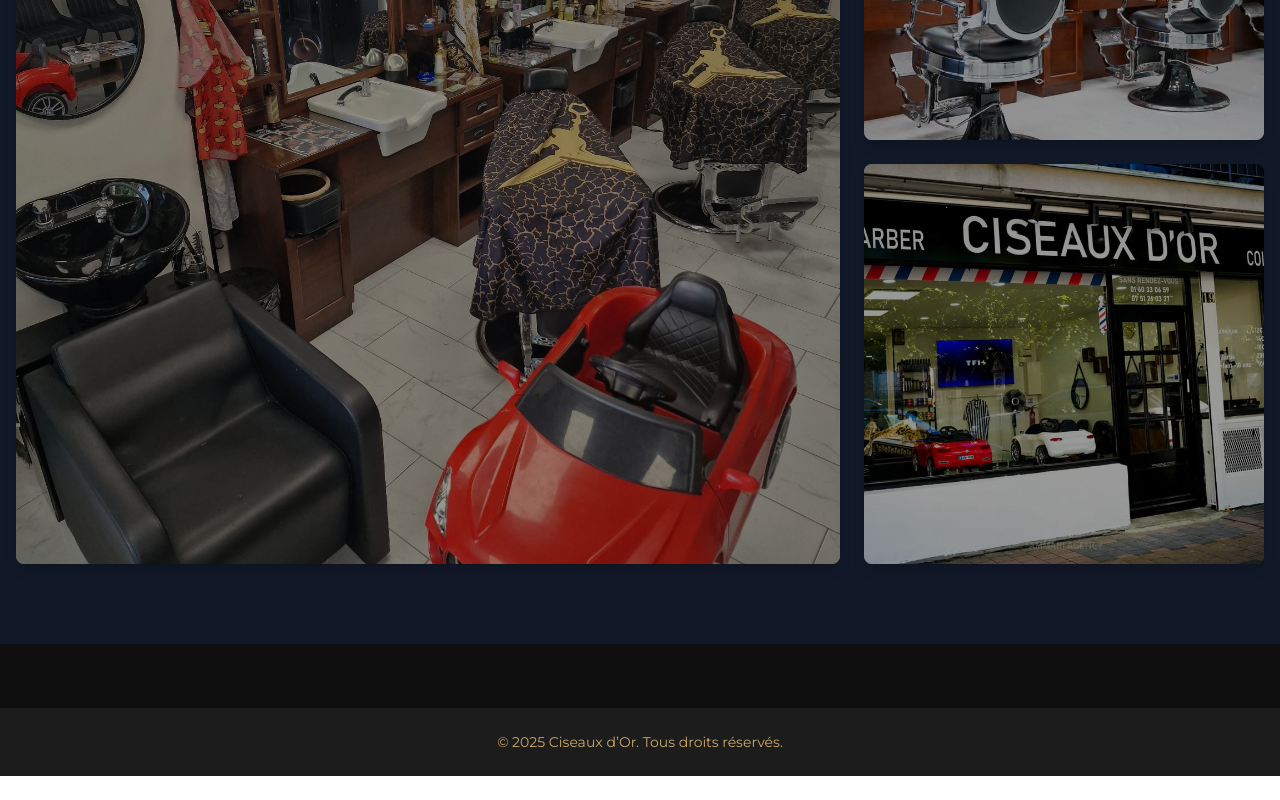
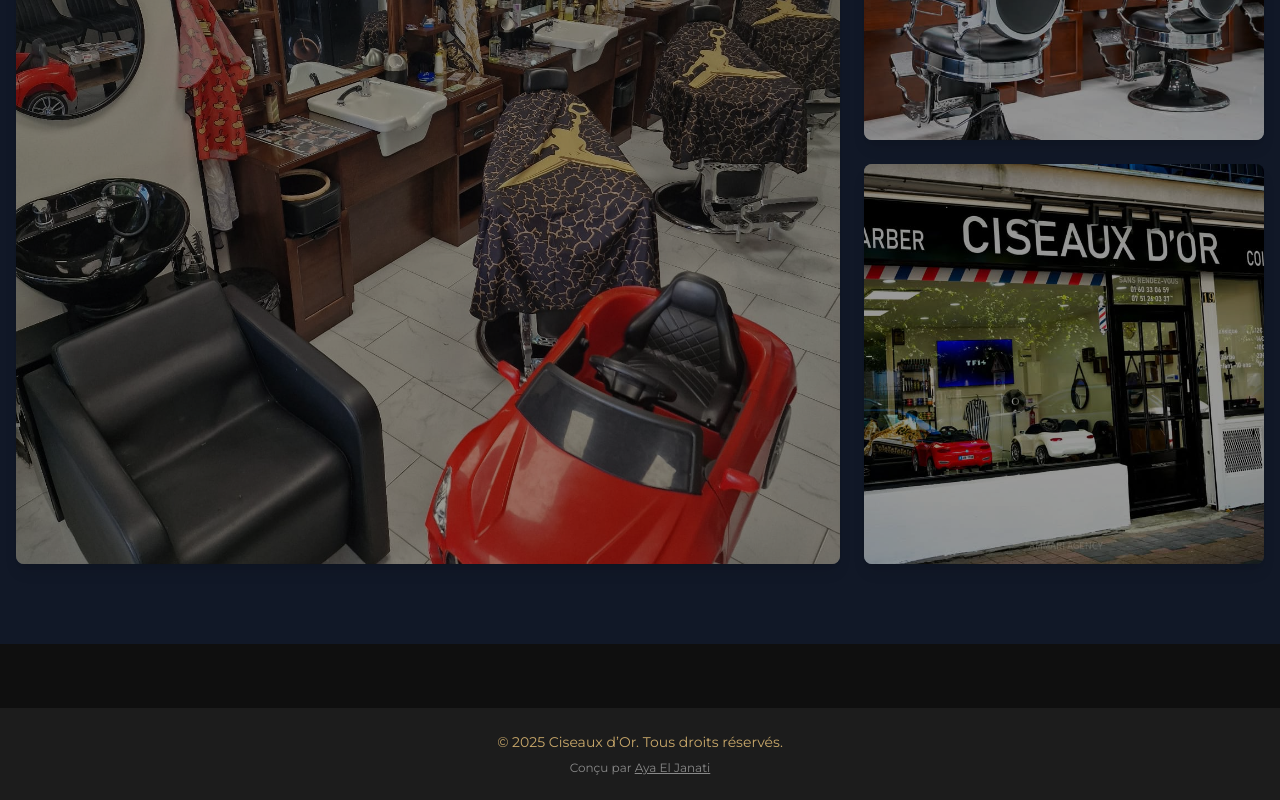
Before and after one commit to ayaej/ciseaux_d-or, a React (Vite) app: page / in a window 1280 px wide. Shown: the part 2576-3376 px from the top of the page. Before the commit the page ends 3352 px from the top, so only its background shows below. Built offline with nearby package versions, Linux system fonts and the light colour scheme; the HTML template or start-up script is replaced by a standard one.

Commit message:
Ajout de la signature dans le footer et mise à jour du Hero

```diff
--- a/src/App.jsx
+++ b/src/App.jsx
@@ -19,7 +19,11 @@
 
       <footer className="p-6 bg-anthracite text-gold text-center text-sm mt-16">
         &copy; 2025 Ciseaux d’Or. Tous droits réservés.
+       <div className="mt-2 text-light/50 text-xs">
+         Conçu par <a href="https://www.linkedin.com/in/aya-el-janati-44b961240/" target="_blank" className="underline hover:text-gold">Aya El Janati</a>
+       </div>
       </footer>
+
     </div>
   );
 }
```
